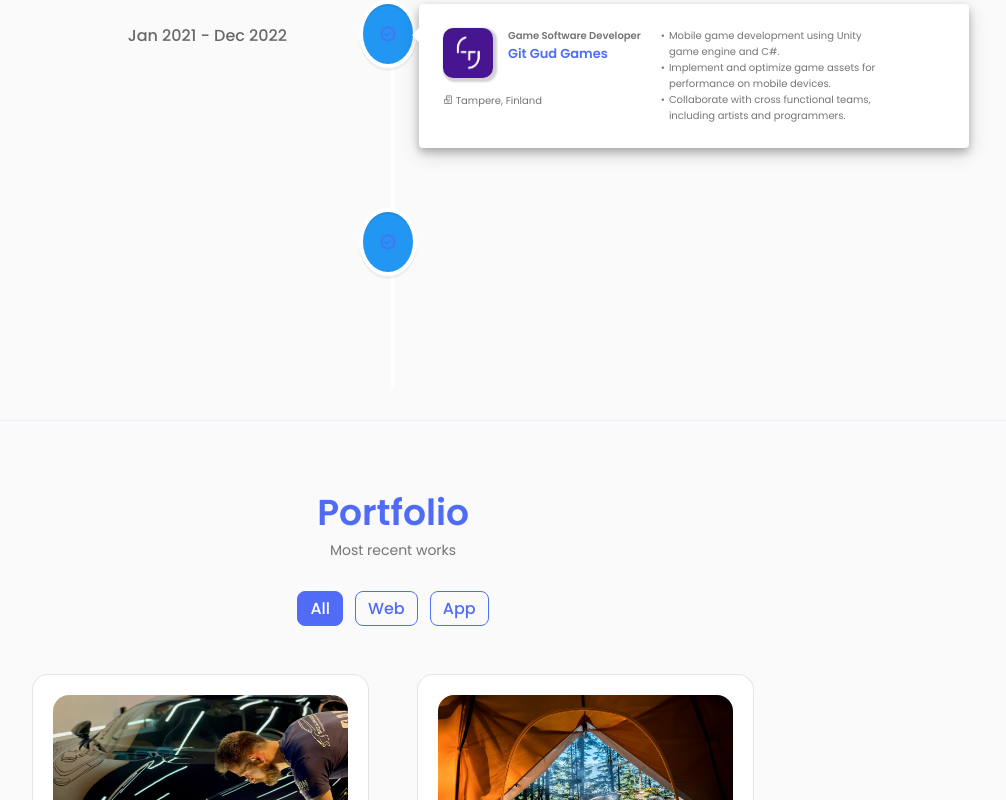
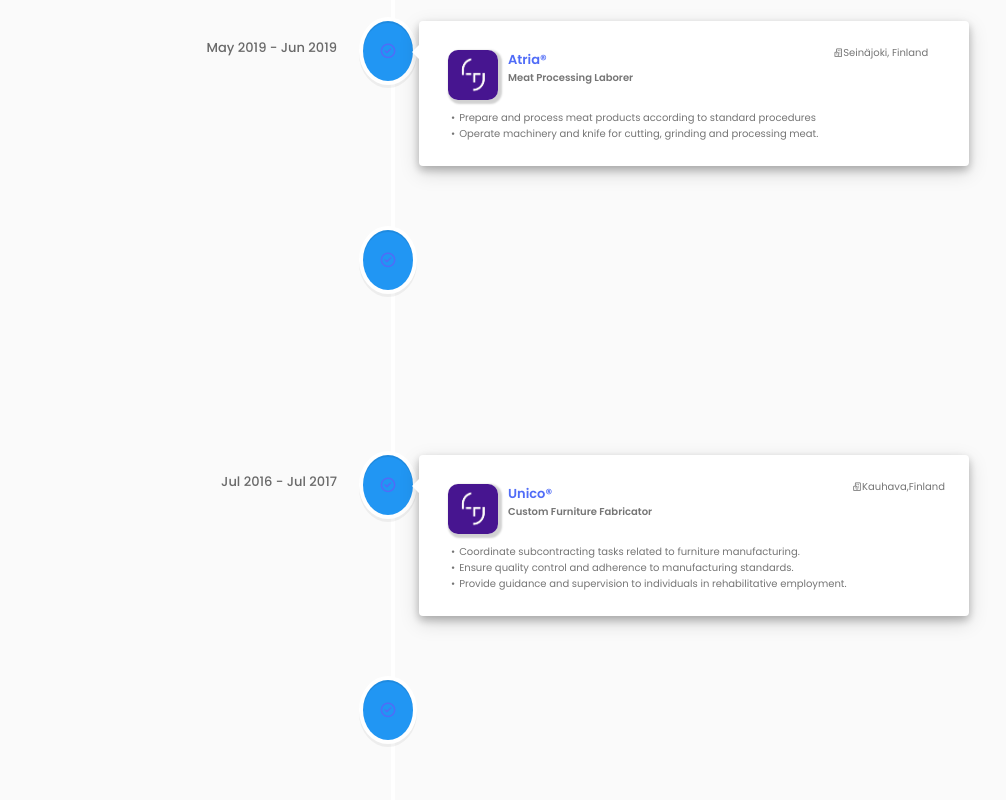
Before and after one commit to ToniRajamaki/folio2, a React (Create React App) app: page / in a window 1280 px wide. Shown: the part 5660-6460 px from the top of the page, without its empty margins (247-1253 px from the left). Built offline with nearby package versions, Linux system fonts and the light colour scheme.

Commit message:
good progress with qualifications section

```diff
--- a/src/components/Experience.js
+++ b/src/components/Experience.js
@@ -24,32 +24,94 @@ function Experience() {
       date: 'Jan 2021 - Dec 2022',
       icon: 'work',
       imageSrc: './folio2/assets/toni/tau_logo.png',
-    }, {
-      id: 1,
-      title: 'Game Software Developer',
-      location: 'Tampere, Finland',
+      workPlace:'Git Gud Games®'
+    },
+    {
+      id: 2,
+      title: 'Meat Processing Laborer',
+      location: 'Seinäjoki, Finland',
       description: [
-        'Mobile game development using Unity game engine and C#.',
-        'Implement and optimize game assets for performance on mobile devices.',
-        'Collaborate with cross functional teams, including artists and programmers.',
+        'Prepare and process meat products according to standard procedures',
+        'Operate machinery and knife for cutting, grinding and processing meat.',
       ],
       buttonText: 'View Frontend Projects',
-      date: 'Jan 2021 - Dec 2022',
+      date: 'May 2019 - Jun 2019',
       icon: 'work',
       imageSrc: './folio2/assets/toni/tau_logo.png',
-    }, {
-      id: 1,
-      title: 'Game Software Developer',
-      location: 'Tampere, Finland',
+      workPlace:'Atria®'
+    },
+    {
+      id: 3,
+      title: 'Technology Sales Specialist',
+      location: 'Kauhava, Finland',
       description: [
-        'Mobile game development using Unity game engine and C#.',
-        'Implement and optimize game assets for performance on mobile devices.',
-        'Collaborate with cross functional teams, including artists and programmers.',
+        'Work autonomously, responsible for all store tasks and attending to customers',
+        'Repair and troubleshoot electornics such as laptops for customers.',
+        'Coordinate with suppliers and vendors to ensure product availability.',
       ],
       buttonText: 'View Frontend Projects',
-      date: 'Jan 2021 - Dec 2022',
+      date: 'May 2018 - Aug 2018',
       icon: 'work',
       imageSrc: './folio2/assets/toni/tau_logo.png',
+      workPlace:'Datakaista®'
+    },
+    {
+      id: 4,
+      title: 'Custom Furniture Fabricator',
+      location: 'Kauhava,Finland',
+      description: [
+        'Coordinate subcontracting tasks related to furniture manufacturing.',
+        'Ensure quality control and adherence to manufacturing standards.',
+        'Provide guidance and supervision to individuals in rehabilitative employment.',
+      ],
+      buttonText: 'View Frontend Projects',
+      date: 'Jul 2016 - Jul 2017',
+      icon: 'work',
+      imageSrc: './folio2/assets/toni/tau_logo.png',
+      workPlace:'Unico®'
+    },
+    {
+      id: 5,
+      title: 'Park Maintenance Worker',
+      location: 'Kauhava, Finland',
+      description: [
+        'Guide and supervise other summer workers in their tasks.',
+        'Provide training and instructions to other seasonal workers.',
+      ],
+      buttonText: 'View Frontend Projects',
+      date: 'Jun 2015 - Aug 2015',
+      icon: 'work',
+      imageSrc: './folio2/assets/toni/tau_logo.png',
+      workPlace:'City of Kauhava'
+    },
+    {
+      id: 6,
+      title: 'Park Maintenance Worker',
+      location: 'Kauhava, Finland',
+      description: [
+        'Ensure the upkeep and cleanliness of shared outdoor spaces.',
+        'Collaborate with management to address maintenance needs and priorities.',
+
+      ],
+      buttonText: 'View Frontend Projects',
+      date: 'Jun 2014 - Aug 2014',
+      icon: 'work',
+      imageSrc: './folio2/assets/toni/tau_logo.png',
+      workPlace:'City of Kauhava'
+    },
+    {
+      id: 7,
+      title: 'Construction Worker',
+      location: 'Seinäjoki, Finland',
+      description: [
+        'Perform refurbishment and renovation work on buildings.',
+        'Work included tasks such as: plastering, masonry and painting.',
+      ],
+      buttonText: 'View Frontend Projects',
+      date: 'Jun 2013 - Jul 2013',
+      icon: 'work',
+      imageSrc: './folio2/assets/toni/tau_logo.png',
+      workPlace:'Rakennusliike Virrankoski®'
     },
   ]
   //   let workIconStyles = { background: "#06D6A0" };
@@ -66,7 +128,13 @@ function Experience() {
               date={element.date}
               dateClassName='date'
               icon={checkIcon}
-              iconStyle={{background:'rgb(33,150,243)',width:"50px",display:"flex",justifyContent:"center",alignItems:"center"}}
+              iconStyle={{
+                background: 'rgb(33,150,243)',
+                width: '50px',
+                display: 'flex',
+                justifyContent: 'center',
+                alignItems: 'center',
+              }}
             >
               <div className='jobcard'>
                 <div className='parent'>
@@ -75,24 +143,23 @@ function Experience() {
                       alt='jobImage'
                       className='work_image'
                       src={element.imageSrc}
-                    ></img>
+                    />
                     <div className='title_and_workplace'>
+                      <h3 className='work_title_header_font'>{element.workPlace}</h3>
                       <h5 className='work_title_font'>{element.title}</h5>
-                      <h3 className='work_title_header_font'>Git Gud Games</h3>
+                    </div>
+                    <div className='location'>
+                      {locationIcon} {element.location}
                     </div>
                   </div>
-                  <span className='location'>
-                    {locationIcon} {element.location}
-                  </span>
                 </div>
-
+              </div>
               <div className='description2'>
                 {element.description.map((desc, index) => (
                   <p key={index} className='tiny_font parent2'>
                     <div className='space_dot'>• </div> {desc}
                   </p>
                 ))}
-                </div>
               </div>
             </VerticalTimelineElement>
           )
--- a/src/styles/Experience.css
+++ b/src/styles/Experience.css
@@ -16,21 +16,24 @@ flex-direction: column;
 .parent2 {
   display: flex;
   /* width: 300px; */
-
+  margin-left: 8px !important;
   }
 
 
 
   .location {
-  text-align:start !important;
-  /* margin-top: 2px !important; */
-  padding-top: 0 !important;
+    display: flex;
+    align-items: center;
+    margin-left: 200px;
+    text-align: end !important;
     font-size: x-small !important;
   }
 
   .Image_title_subtitle_container {
     display: flex;
     flex-direction: row;
+    align-items: flex-start; /* Align items at the top */
+    /* justify-content: space-between; Spread items horizontally */
     height: 65px;
     /* margin-top: 16px; */
   }
@@ -40,19 +43,16 @@ display: flex;
 flex-direction: column;
  }
 .jobcard{
-  display: flex;
+  /* display: flex; */
 
 }
 
 
-.title_and_workplace{
+.title_and_workplace {
   display: flex;
   flex-direction: column;
-  margin-left: 15px;
-  /* justify-content: space-evenly; */
-  justify-content: flex-start;
-  /* justify-content: space-evenly; */
-  /* gap: px; */
+  margin-left: 5px; /* Adjust this margin as needed */
+  margin-top: 5px;
 }
 
   .pair2 {
@@ -62,16 +62,13 @@ flex-direction: column;
     justify-content: space-evenly !important
     /* gap: 200px; */
   }
+
   .work_image {
     width: 50px;
     height: 50px;
-    /* padding: 1px; */
-    /* border: 2px solid #516CF7; */
     border-radius: 20%;
-    box-shadow: 2px 2px 2px 2px rgba(0,0,0,0.18);
-/* -webkit-box-shadow: 6px 6px 12px 2px rgba(0,0,0,0.37); */
-/* -moz-box-shadow: 6px 6px 12px 2px rgba(0,0,0,0.37); */
-
+    box-shadow: 2px 2px 2px 2px rgba(0, 0, 0, 0.18);
+    margin: 5px; /* Adjust this margin as needed */
   }
 
   /* h3 {
@@ -108,16 +105,18 @@ flex-direction: column;
   }
 
   .date {
-    /* color: rgb(201, 251, 255); */
+    font-size:small !important;
+    margin-left: -50px!important;
+    margin-right: -50px!important;
   }
 
   .description2{
-    /* margin: 1.5em 0 2em 0;
-    white-space: pre-line; */
+    /* margin: 1.5em 0 2em 0; */
+    /* white-space: pre-line; */
     /* margin-left: 100px; */
     /* margin-right: 100px; */
     /* min-width: 500px; */
-    max-width: 50%;
+    /* max-width: 50%; */
   }
 
   .button {
@@ -160,4 +159,5 @@ flex-direction: column;
 
   .tiny_font{
     font-size: 0.813rem !important;
+    /* margin-left: 0 !important */
   }
```
Lines whose indentation alone changed are shown as unchanged.
